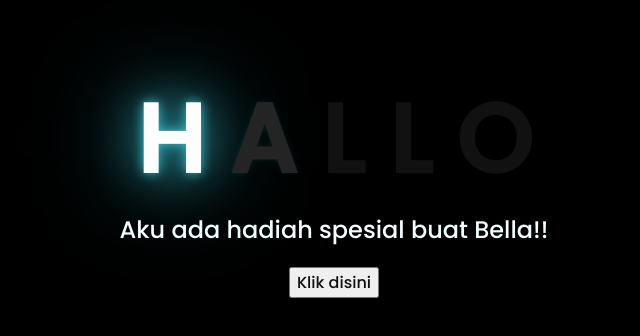
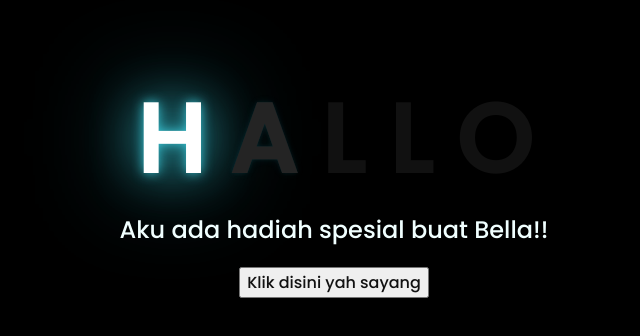
Before and after one commit to ali270506/bunga-buat-bella, a plain HTML site: page index.html in a window 1280 px wide. Shown: the part 226-562 px from the top of the page, without its empty margins (314-954 px from the left). Drawn offline with Linux system fonts and the light colour scheme.

Commit message:
Update index.html

```diff
--- a/index.html
+++ b/index.html
@@ -22,7 +22,7 @@
     </div>
     <div class="button">
         <button>
-            <a href="flower.html">Klik disini</a>
+            <a href="flower.html">Klik disini yah sayang</a>
         </button>
 
     </div>
```
